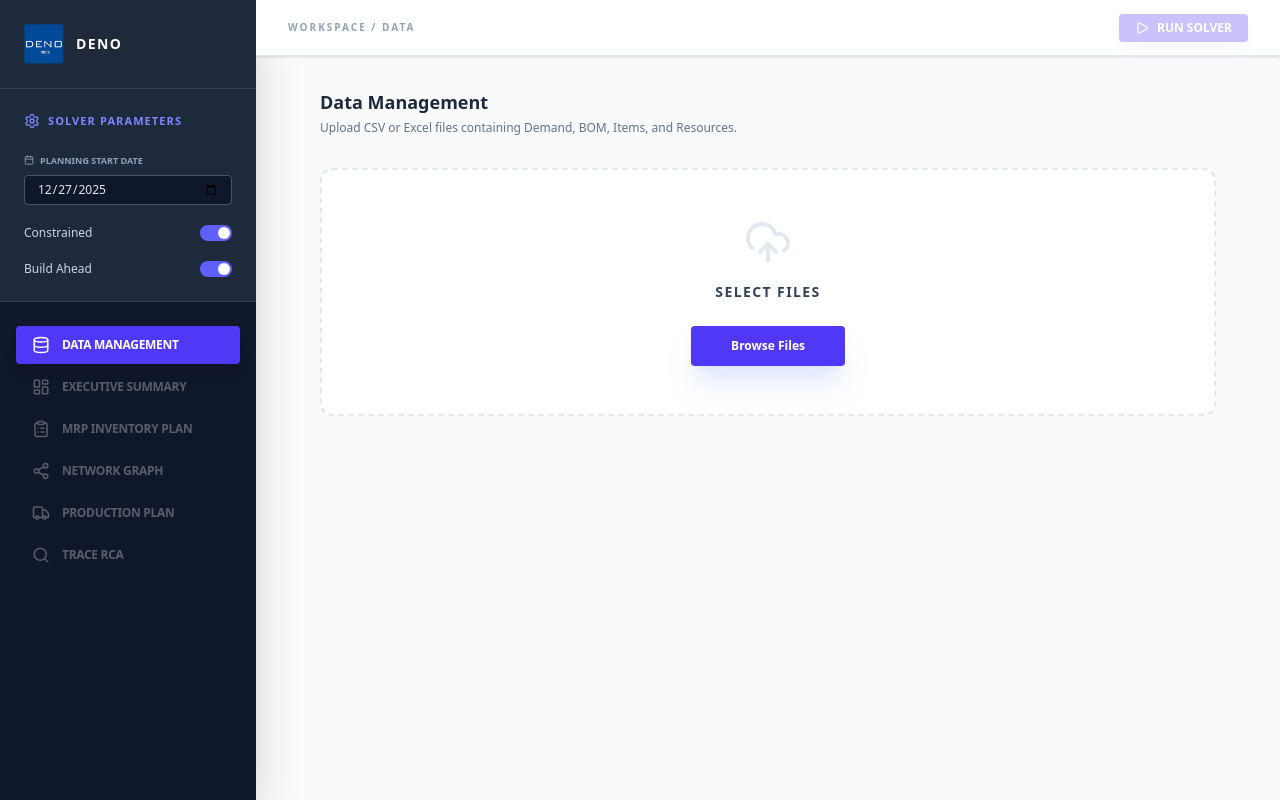
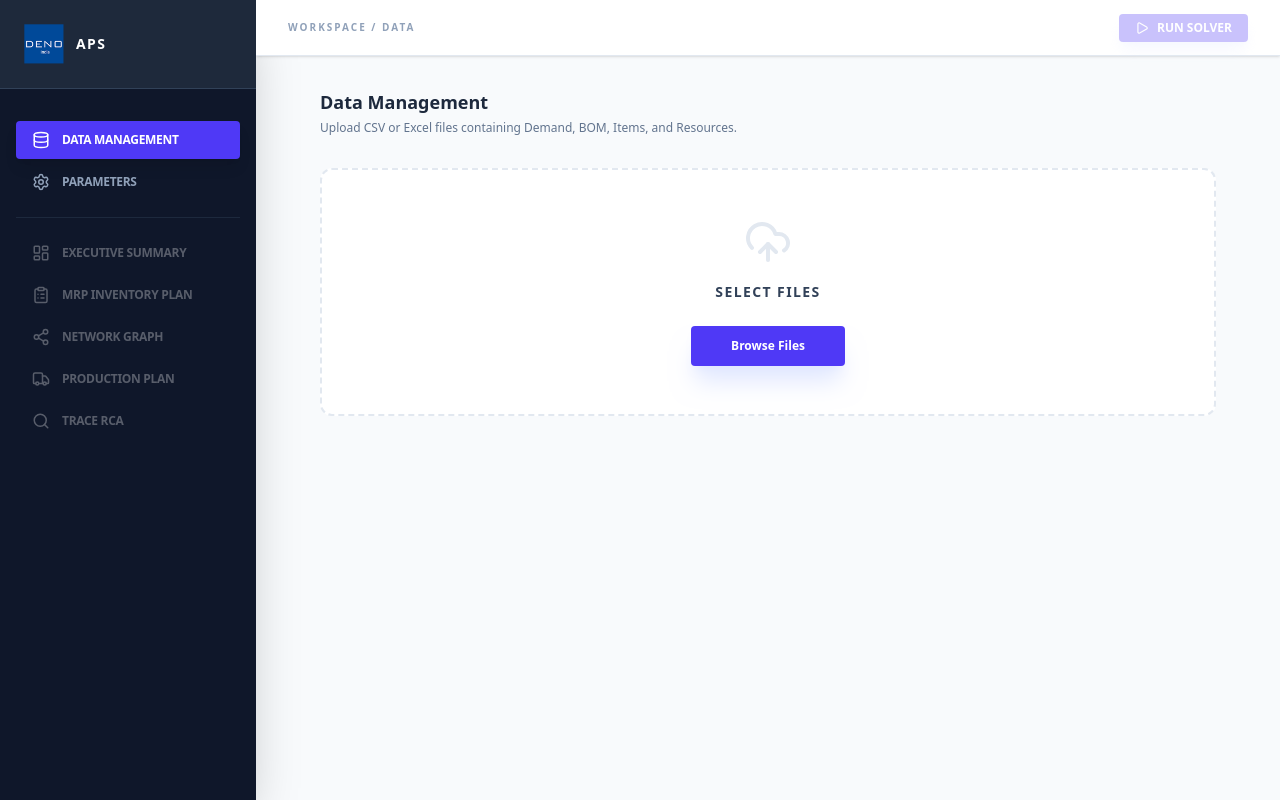
Before and after one commit to parakhc4/poc_mock2, a React app in the folder frontend/: page / in a window 1280 px wide. Built offline with nearby package versions, Linux system fonts and the light colour scheme; the HTML template or start-up script is replaced by a standard one.

Commit message:
parameters tab added as page, loox goox

```diff
--- a/frontend/src/App.jsx
+++ b/frontend/src/App.jsx
@@ -7,7 +7,7 @@ import {
   LayoutDashboard, Database, Play, Box, Truck, BarChart3,
   UploadCloud, FileText, Loader2, Search, ClipboardList, AlertCircle,
   Settings, ChevronRight, ChevronDown, Share2, Download, Trash2, CheckCircle2, Factory,
-  TrendingUp, AlertTriangle, Target, Activity, Calendar
+  TrendingUp, AlertTriangle, Target, Activity, Calendar, Sliders
 } from 'lucide-react';
 import {
   BarChart, Bar, XAxis, YAxis, Tooltip, ResponsiveContainer, CartesianGrid,
@@ -123,7 +123,6 @@ export default function App() {
     const formData = new FormData();
     files.forEach(file => formData.append('files', file));
     formData.append('horizon', 30);
-    // Passing the dynamic startDate from state
     formData.append('start_date', startDate);
     formData.append('is_constrained', isConstrained);
     formData.append('build_ahead', buildAhead);
@@ -200,48 +199,15 @@ export default function App() {
           {/* <div className="w-8 h-8 bg-indigo-500 rounded flex items-center justify-center overflow-hidden"> */}
             <img src={denoLogo} alt="icon" className="w-10 h-10 object-cover" />
           {/* </div> */}
-          <span className="font-bold text-sm tracking-widest uppercase">Deno</span>
+          <span className="font-bold text-sm tracking-widest uppercase">APS</span>
         </div>
 
-        {/* --- MOVED SOLVER PARAMETERS SECTION --- */}
-        <div className="p-6 bg-[#1E293B] border-b border-slate-700">
-          <div className="flex items-center gap-2 mb-6 text-indigo-400">
-            <Settings size={16} />
-            <span className="text-[11px] font-black uppercase tracking-widest">Solver Parameters</span>
-          </div>
-          <div className="space-y-5">
-            {/* Start Date Selector */}
-            <div className="space-y-2">
-               <label className="text-[9px] font-bold text-slate-400 uppercase flex items-center gap-1.5">
-                 <Calendar size={10}/> Planning Start Date
-               </label>
-               <input
-                 type="date"
-                 value={startDate}
-                 onChange={(e) => setStartDate(e.target.value)}
-                 className="w-full bg-[#0F172A] border border-slate-600 rounded px-3 py-1.5 text-xs text-slate-200 focus:border-indigo-500 outline-none transition-colors"
-               />
-            </div>
+        <nav className="flex-1 p-4 space-y-1 mt-4 overflow-y-auto">
+          <NavItem icon={<Database size={18}/>} label="Data Management" active={activeTab === 'data'} onClick={() => setActiveTab('data')} />
+          <NavItem icon={<Settings size={18}/>} label="Parameters" active={activeTab === 'parameters'} onClick={() => setActiveTab('parameters')} />
 
-            <div className="flex items-center justify-between">
-              <span className="text-xs font-medium text-slate-300">Constrained</span>
-              <button onClick={() => setIsConstrained(!isConstrained)} className={`w-8 h-4 rounded-full relative transition-colors ${isConstrained ? 'bg-indigo-500' : 'bg-slate-600'}`}>
-                <div className={`absolute top-0.5 left-0.5 w-3 h-3 bg-white rounded-full transition-transform ${isConstrained ? 'translate-x-4' : 'translate-x-0'}`} />
-              </button>
-            </div>
+          <div className="my-4 border-t border-slate-800" />
 
-            <div className="flex items-center justify-between">
-              <span className="text-xs font-medium text-slate-300">Build Ahead</span>
-              <button onClick={() => setBuildAhead(!buildAhead)} className={`w-8 h-4 rounded-full relative transition-colors ${buildAhead ? 'bg-indigo-500' : 'bg-slate-600'}`}>
-                <div className={`absolute top-0.5 left-0.5 w-3 h-3 bg-white rounded-full transition-transform ${buildAhead ? 'translate-x-4' : 'translate-x-0'}`} />
-              </button>
-            </div>
-          </div>
-        </div>
-
-        {/* Navigation Tabs */}
-        <nav className="flex-1 p-4 space-y-1 mt-2 overflow-y-auto">
-          <NavItem icon={<Database size={18}/>} label="Data Management" active={activeTab === 'data'} onClick={() => setActiveTab('data')} />
           <NavItem icon={<LayoutDashboard size={18}/>} label="Executive Summary" active={activeTab === 'executive'} onClick={() => setActiveTab('executive')} disabled={!result} />
           <NavItem icon={<ClipboardList size={18}/>} label="MRP Inventory Plan" active={activeTab === 'mrp'} onClick={() => setActiveTab('mrp')} disabled={!result} />
           <NavItem icon={<Share2 size={18}/>} label="Network Graph" active={activeTab === 'network'} onClick={() => setActiveTab('network')} disabled={!result} />
@@ -281,6 +247,72 @@ export default function App() {
                   </div>
                 </div>
               )}
+            </div>
+          )}
+
+          {activeTab === 'parameters' && (
+            <div className="max-w-xl mx-auto space-y-8 animate-in fade-in slide-in-from-bottom-4 duration-500">
+              <div className="mb-8">
+                <h3 className="text-lg font-bold text-slate-800">Solver Configuration</h3>
+                <p className="text-xs text-slate-500 mt-1">Adjust constraints and planning dates before running the engine.</p>
+              </div>
+
+              <div className="bg-white p-8 rounded-xl border border-slate-200 shadow-sm space-y-8">
+                {/* Date Picker */}
+                <div className="space-y-3">
+                  <label className="text-[10px] font-black text-slate-400 uppercase tracking-widest flex items-center gap-2">
+                    <Calendar size={14} className="text-indigo-600"/> Planning Start Date
+                  </label>
+                  <input
+                    type="date"
+                    value={startDate}
+                    onChange={(e) => setStartDate(e.target.value)}
+                    className="w-full bg-slate-50 border border-slate-200 rounded-lg px-4 py-3 text-sm font-bold text-slate-700 focus:border-indigo-500 focus:ring-2 focus:ring-indigo-100 outline-none transition-all"
+                  />
+                  <p className="text-[9px] text-slate-400">The engine will calculate inventory and demand starting from this date.</p>
+                </div>
+
+                <div className="space-y-4 border-t border-slate-100 pt-8">
+                  {/* Capacity Toggle */}
+                  <div className="flex items-center justify-between p-4 bg-slate-50 rounded-xl">
+                    <div className="flex items-center gap-3">
+                      <div className="w-10 h-10 bg-indigo-100 text-indigo-600 rounded-lg flex items-center justify-center">
+                        <Activity size={20}/>
+                      </div>
+                      <div>
+                        <p className="text-xs font-bold text-slate-800">Capacity Constrained</p>
+                        <p className="text-[9px] text-slate-400">Limit production based on resource hours.</p>
+                      </div>
+                    </div>
+                    <button onClick={() => setIsConstrained(!isConstrained)} className={`w-10 h-5 rounded-full relative transition-colors ${isConstrained ? 'bg-indigo-600' : 'bg-slate-300'}`}>
+                      <div className={`absolute top-1 left-1 w-3 h-3 bg-white rounded-full transition-transform ${isConstrained ? 'translate-x-5' : 'translate-x-0'}`} />
+                    </button>
+                  </div>
+
+                  {/* Build Ahead Toggle */}
+                  <div className="flex items-center justify-between p-4 bg-slate-50 rounded-xl">
+                    <div className="flex items-center gap-3">
+                      <div className="w-10 h-10 bg-amber-100 text-amber-600 rounded-lg flex items-center justify-center">
+                        <TrendingUp size={20}/>
+                      </div>
+                      <div>
+                        <p className="text-xs font-bold text-slate-800">Build Ahead Logic</p>
+                        <p className="text-[9px] text-slate-400">Allow early production to meet future peaks.</p>
+                      </div>
+                    </div>
+                    <button onClick={() => setBuildAhead(!buildAhead)} className={`w-10 h-5 rounded-full relative transition-colors ${buildAhead ? 'bg-indigo-600' : 'bg-slate-300'}`}>
+                      <div className={`absolute top-1 left-1 w-3 h-3 bg-white rounded-full transition-transform ${buildAhead ? 'translate-x-5' : 'translate-x-0'}`} />
+                    </button>
+                  </div>
+                </div>
+              </div>
+
+              <div className="bg-indigo-50 border border-indigo-100 rounded-xl p-6 flex gap-4">
+                <AlertCircle className="text-indigo-600 shrink-0" size={20}/>
+                <p className="text-[10px] text-indigo-800 leading-relaxed font-medium">
+                  <strong>Pro Tip:</strong> Turning off Capacity Constraints will show you the "Infinite Plan" – essentially how much capacity you <em>would</em> need to meet all demand on time.
+                </p>
+              </div>
             </div>
           )}
 
@@ -416,7 +448,7 @@ export default function App() {
             </div>
           )}
 
-          {!result && activeTab !== 'data' && (
+          {!result && activeTab !== 'data' && activeTab !== 'parameters' && (
              <div className="flex flex-col items-center justify-center h-full text-center">
                 <Database size={48} className="text-slate-200 mb-4" /><h3 className="font-bold text-slate-700">No Data Available</h3><p className="text-xs text-slate-400 mb-6">Please upload and run the solver in the Data Management tab.</p><button onClick={() => setActiveTab('data')} className="bg-indigo-600 text-white px-6 py-2 rounded text-xs font-bold">Go to Data Management</button>
              </div>
```
